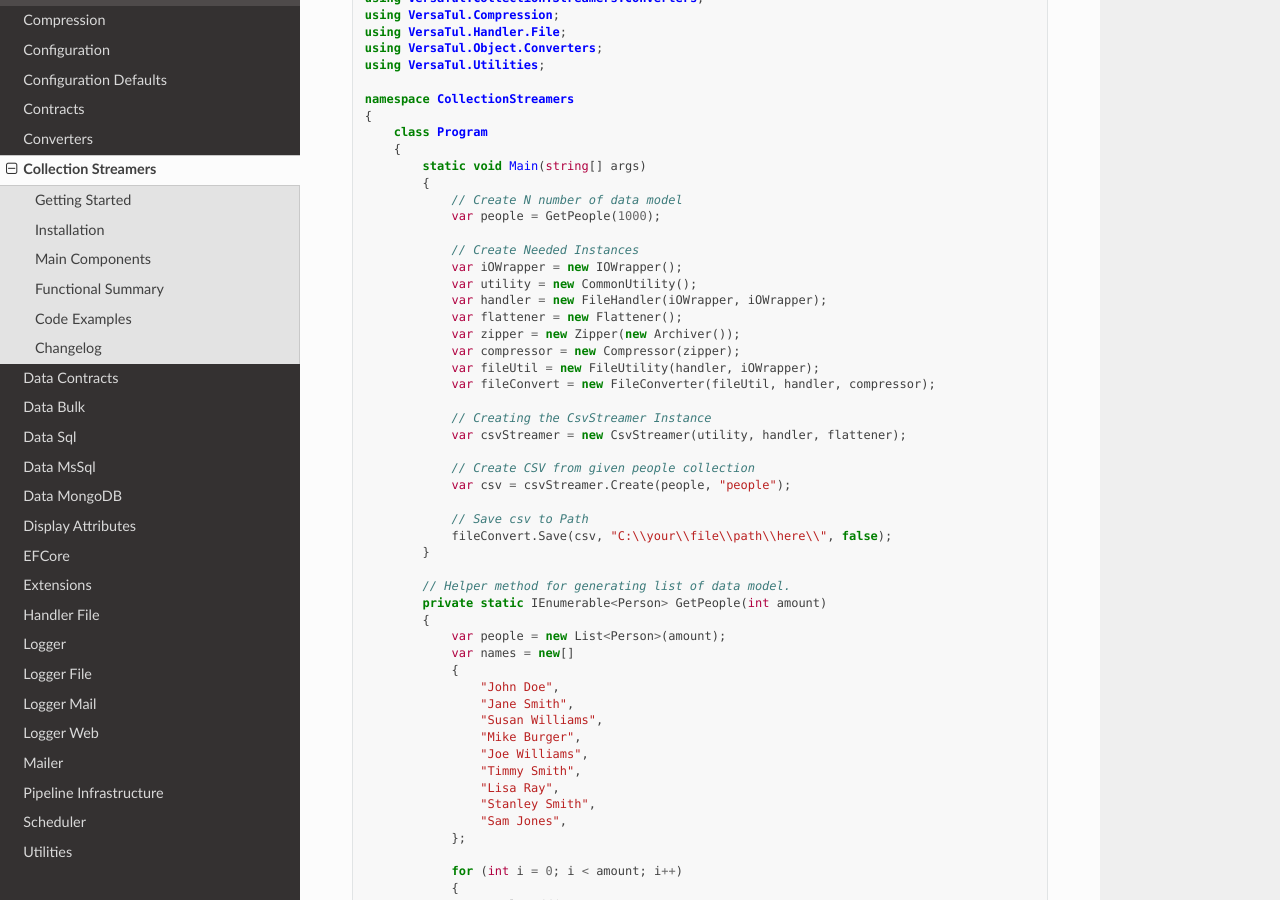
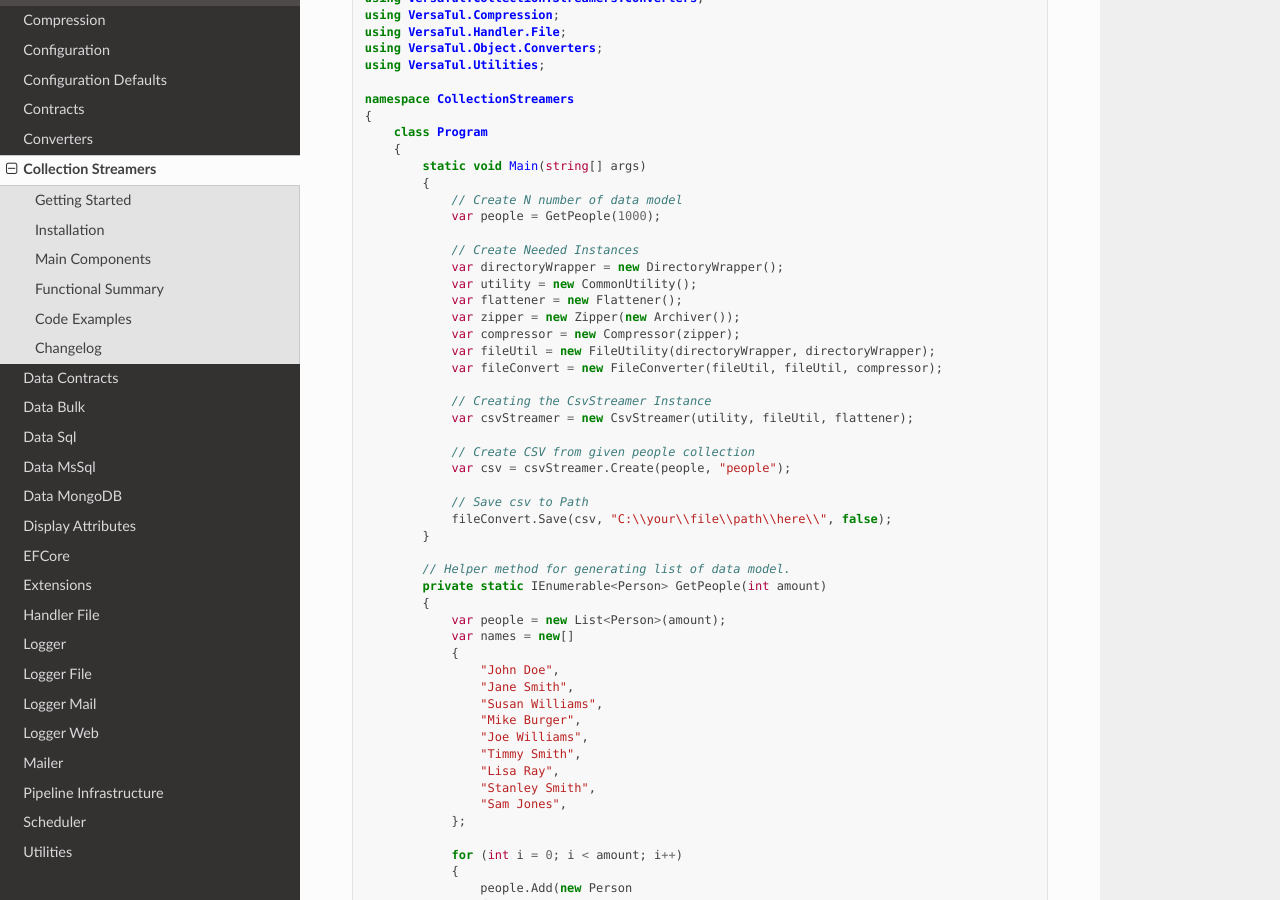
Before and after one commit to BjornWilliams/DocsVersaTul, a Sphinx documentation site: the page built from docs/source/streamers.rst, in a window 1280 px wide and 900 px high, scrolled down 1844 px. Built offline with Sphinx 7.4.7 and the Read the Docs theme 2.0.0, drawn with Linux system fonts in a browser that asks for light colours; some of the changed text lies outside the part shown.

Commit message:
Update streamers.rst

```diff
--- a/docs/source/streamers.rst
+++ b/docs/source/streamers.rst
@@ -71,17 +71,16 @@ Code Examples
                 var people = GetPeople(1000);
 
                 // Create Needed Instances
-                var iOWrapper = new IOWrapper();
+                var directoryWrapper = new DirectoryWrapper();
                 var utility = new CommonUtility();
-                var handler = new FileHandler(iOWrapper, iOWrapper);
                 var flattener = new Flattener();
                 var zipper = new Zipper(new Archiver());
                 var compressor = new Compressor(zipper);
-                var fileUtil = new FileUtility(handler, iOWrapper);
-                var fileConvert = new FileConverter(fileUtil, handler, compressor);
+                var fileUtil = new FileUtility(directoryWrapper, directoryWrapper);
+                var fileConvert = new FileConverter(fileUtil, fileUtil, compressor);
 
                 // Creating the CsvStreamer Instance
-                var csvStreamer = new CsvStreamer(utility, handler, flattener);
+                var csvStreamer = new CsvStreamer(utility, fileUtil, flattener);
 
                 // Create CSV from given people collection
                 var csv = csvStreamer.Create(people, "people");
```
Also changed, not shown: other parts of docs/source/streamers.rst (+2 -3 lines).
